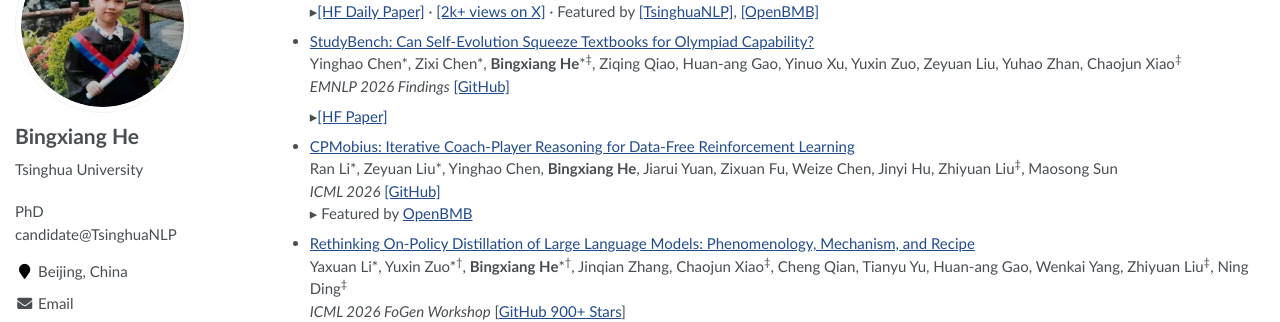
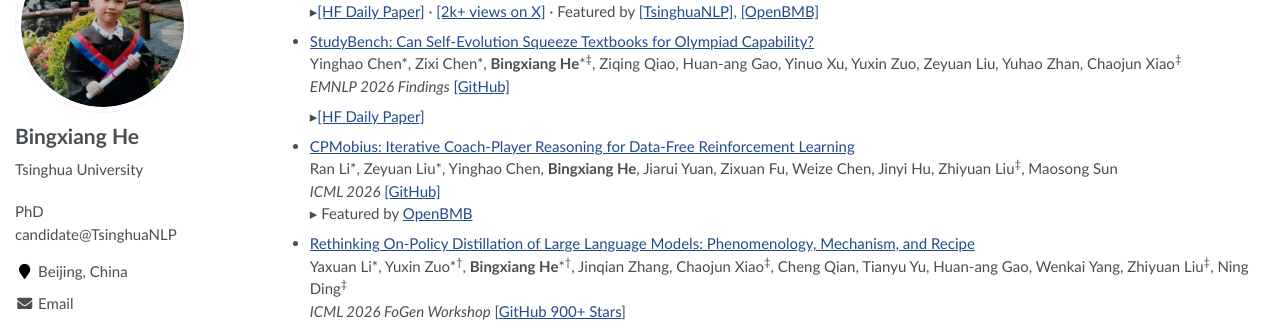
Before and after one commit to HBX-hbx/hbx-hbx.github.io, a Jekyll site: the page built from _pages/about.md, in a window 1280 px wide and 900 px high, scrolled down 788 px. Shown: the part 153-475 px from the top of the window. Built offline with Jekyll 4.4.1, drawn with Linux system fonts in a browser that asks for light colours; some web fonts are replaced.

Commit message:
update cv

```diff
--- a/_pages/about.md
+++ b/_pages/about.md
@@ -94,7 +94,7 @@ Hi! I am a third-year PhD student at [Tsinghua University](https://www.tsinghua.
   Yinghao Chen\*, Zixi Chen\*, **Bingxiang He**\*<sup>‡</sup>, Ziqing Qiao, Huan-ang Gao, Yinuo Xu, Yuxin Zuo, Zeyuan Liu, Yuhao Zhan, Chaojun Xiao<sup>‡</sup><br>
   *EMNLP 2026 Findings* [[GitHub]](https://github.com/thunlp/StudyBench)
 
-  <small>▸[[HF Paper]](https://huggingface.co/papers/2609.00787)</small>
+  <small>▸[[HF Daily Paper]](https://huggingface.co/papers/2609.00787)</small>
 
 - [CPMobius: Iterative Coach-Player Reasoning for Data-Free Reinforcement Learning](https://arxiv.org/pdf/2602.02979)<br>
   Ran Li\*, Zeyuan Liu\*, Yinghao Chen, **Bingxiang He**, Jiarui Yuan, Zixuan Fu, Weize Chen, Jinyi Hu, Zhiyuan Liu<sup>‡</sup>, Maosong Sun<br>
```
